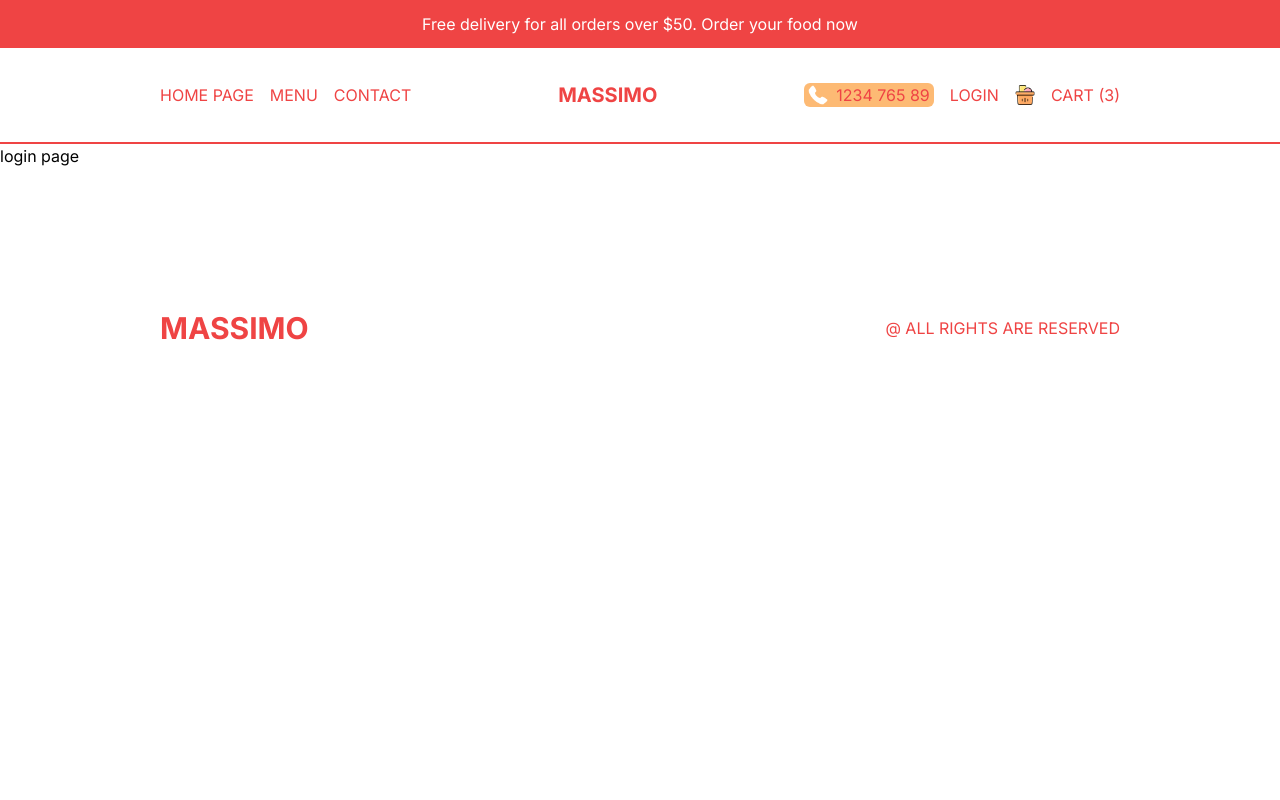
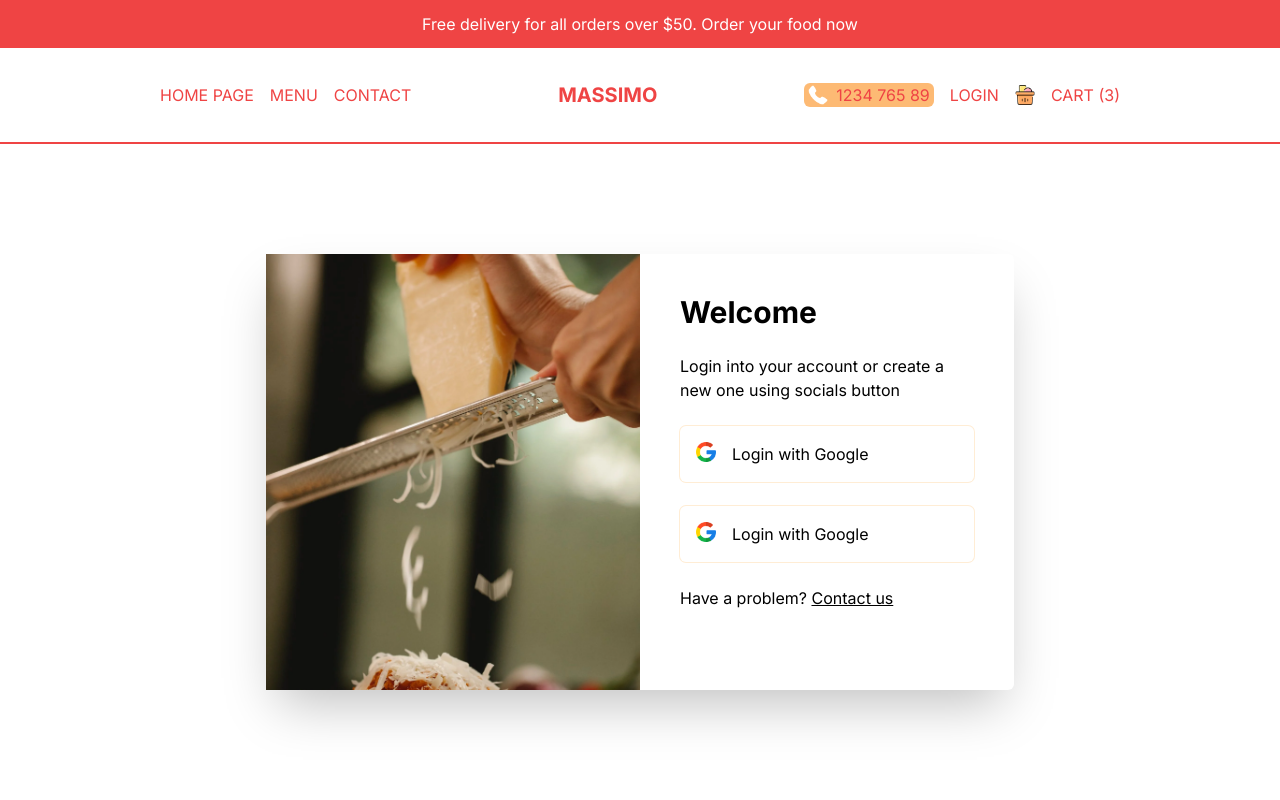
Before and after one commit to ArhamIT-003/Restaurant-UI, a Next.js app: page /login in a window 1280 px wide. Shown: the top 800 px of the page. Built offline with nearby package versions, Linux system fonts and the light colour scheme.

Commit message:
Login Page work done

```diff
--- a/src/app/login/page.tsx
+++ b/src/app/login/page.tsx
@@ -1,10 +1,56 @@
+import Image from "next/image";
+import Link from "next/link";
 import React from "react";
 
 const Login = () => {
   return (
-    <>
-      <main>login page</main>
-    </>
+    <div className="p-4 h-[calc(100vh-6rem)] md:h-[calc(100vh-9rem)] flex items-center justify-center">
+      {/* BOX CONTAINER */}
+      <div className="h-full shadow-2xl rounded-md flex flex-col md:h-[70%] md:flex-row md:w-full lg:w-[60%] 2xl:w-1/2">
+        {/* IMAGE CONTAINER */}
+        <div className="w-full h-1/3 relative md:h-full md:w-1/2">
+          <Image
+            src="/loginBg.png"
+            alt="login-img"
+            className="object-cover"
+            fill
+          />
+        </div>
+        {/* TEXT CONTAINER */}
+        <div className="p-10 flex flex-col gap-8 md:w-1/2 md:gap-4 lg:gap-6">
+          <h1 className="font-bold text-xl xl:text-3xl">Welcome</h1>
+          <p>
+            Login into your account or create a new one using socials button
+          </p>
+          <button className="flex gap-4 ring-1 ring-orange-100 rounded-md p-4">
+            <Image
+              src="/google.png"
+              alt="login-img"
+              className="object-contain"
+              width={20}
+              height={20}
+            />
+            <span>Login with Google</span>
+          </button>
+          <button className="flex gap-4 ring-1 ring-orange-100 rounded-md p-4">
+            <Image
+              src="/google.png"
+              alt="login-img"
+              className="object-contain"
+              width={20}
+              height={20}
+            />
+            <span>Login with Google</span>
+          </button>
+          <p>
+            Have a problem?{" "}
+            <Link href="/" className="underline">
+              Contact us
+            </Link>
+          </p>
+        </div>
+      </div>
+    </div>
   );
 };
 
```
